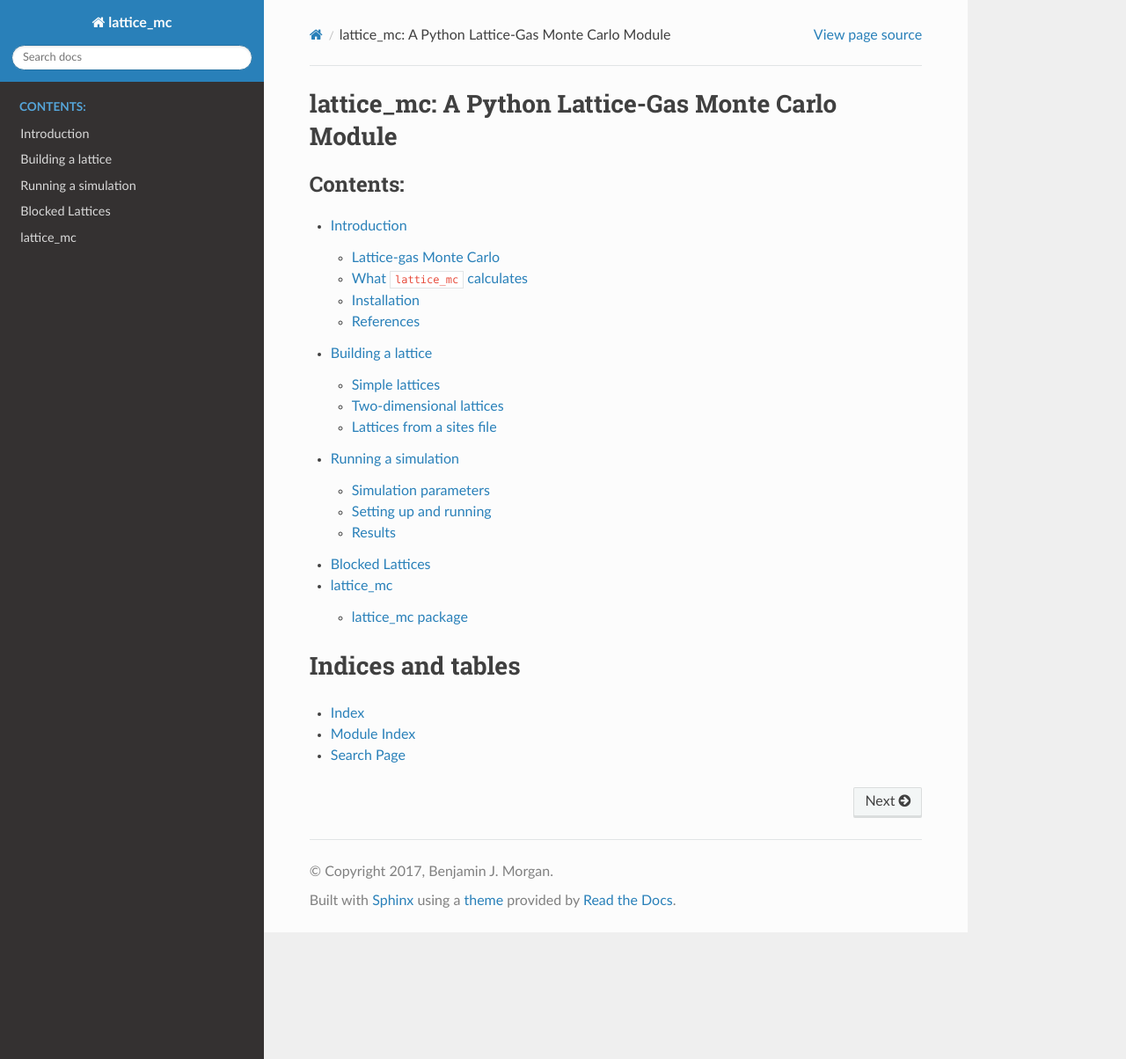
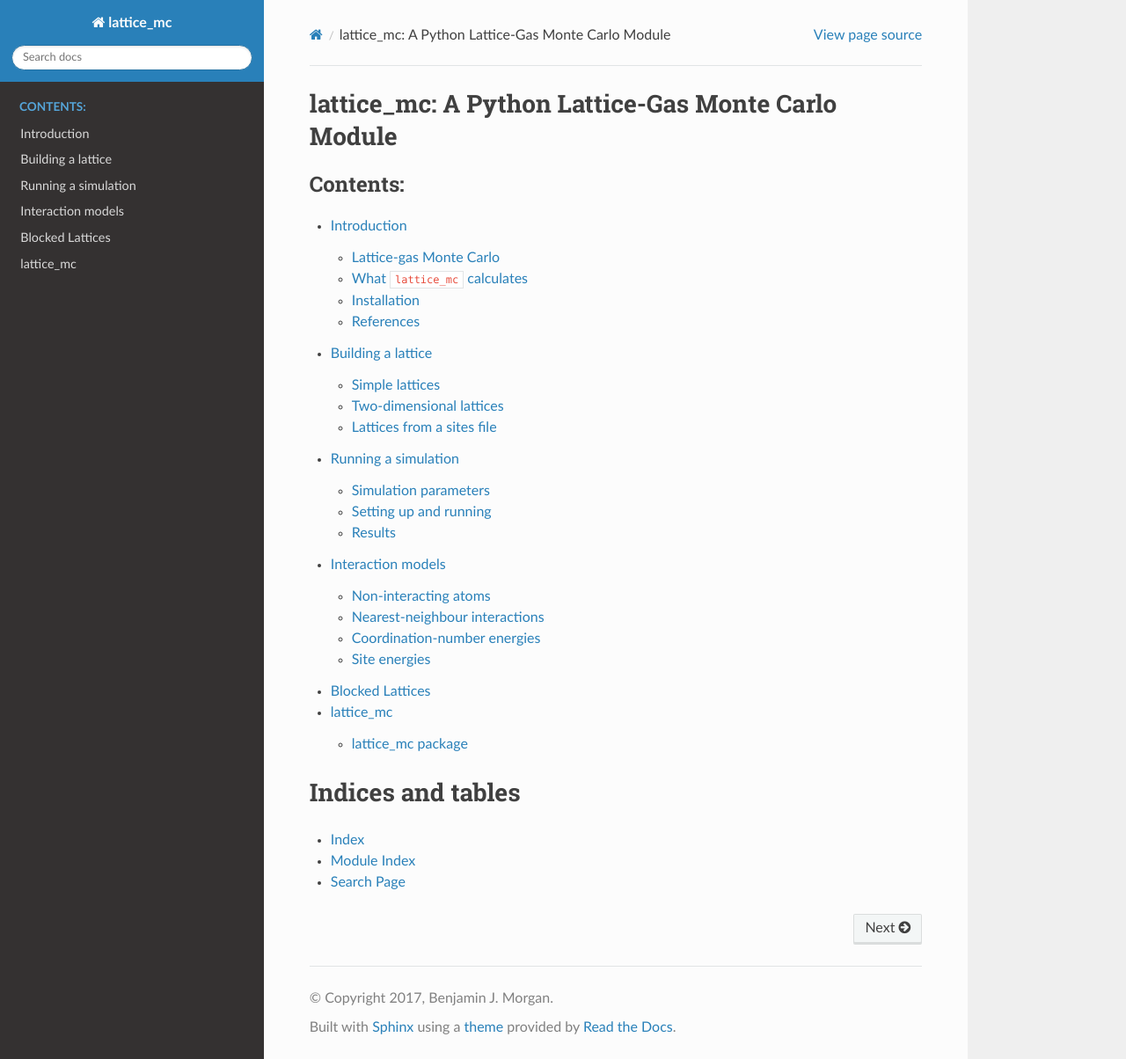
Before and after one commit to bjmorgan/lattice_mc, a Sphinx documentation site: the page built from docs/source/index.rst, in a window 1280 px wide and 1204 px high. Shown: the whole window at 88% size. Built offline with Sphinx 7.4.7 and the Read the Docs theme 3.1.0, drawn with Linux system fonts in a browser that asks for light colours; some of the changed lines change nothing that is shown.

Commit message:
Add user guide page on interaction models

```diff
--- a/docs/source/index.rst
+++ b/docs/source/index.rst
@@ -8,6 +8,7 @@
    introduction
    building_lattices
    running_simulations
+   interaction_models
    blocked_lattice
    modules
 
--- /dev/null
+++ b/docs/source/interaction_models.rst
@@ -0,0 +1,121 @@
+Interaction models
+==================
+
+The rate of each jump is :math:`\nu_0 P`, where :math:`\nu_0` is the rate prefactor
+and :math:`P` is the Metropolis probability for the change in energy,
+:math:`\Delta E`, that the jump would cause:
+
+.. math::
+
+    P = \begin{cases}
+        1 & \Delta E \le 0 \\
+        \exp(-\Delta E / kT) & \Delta E > 0
+    \end{cases}
+
+The interaction model defines :math:`\Delta E`. The energy terms below can be
+combined, and all energies are in eV.
+
+The examples on this page share this set-up: a honeycomb lattice with alternating
+``'A'`` and ``'B'`` sites, so that every ``'A'`` site has three ``'B'`` neighbours,
+and vice versa.
+
+.. testcode::
+
+    import lattice_mc
+    from lattice_mc import init_lattice
+
+    params = lattice_mc.SimulationParameters(temperature=298.0, rate_prefactor=1e13)
+
+    def new_simulation():
+        simulation = lattice_mc.Simulation(params)
+        simulation.lattice = init_lattice.honeycomb_lattice(2, 2, 1.0, alternating_sites=True)
+        simulation.set_number_of_atoms(4)
+        simulation.set_number_of_jumps(200)
+        return simulation
+
+Non-interacting atoms
+---------------------
+
+By default, the only interaction is volume exclusion: two atoms cannot occupy the
+same site. Every allowed jump has :math:`\Delta E = 0`.
+
+.. testcode::
+
+    simulation = new_simulation()
+    simulation.run()
+    print(simulation.has_run)
+
+.. testoutput::
+
+    True
+
+Nearest-neighbour interactions
+------------------------------
+
+:meth:`~lattice_mc.simulation.Simulation.set_nn_energy` sets an interaction energy for
+each pair of occupied neighbouring sites. A positive energy is a repulsion.
+
+.. testcode::
+
+    simulation = new_simulation()
+    simulation.set_nn_energy(0.1)
+    simulation.setup_lookup_table()
+    simulation.run()
+    print(simulation.has_run)
+
+.. testoutput::
+
+    True
+
+:meth:`~lattice_mc.simulation.Simulation.setup_lookup_table` is optional. It
+precalculates the probability of every possible jump, which speeds up simulations
+with nearest-neighbour interactions. Without a table, probabilities are calculated
+as they are needed. The table includes the site energies and the nearest-neighbour
+energy set when it is created, so set those first. It does not include
+coordination-number energies.
+
+Coordination-number energies
+----------------------------
+
+:meth:`~lattice_mc.simulation.Simulation.set_cn_energies` gives each site an energy
+that depends on how many of its neighbours are occupied. The energies are nested by
+site label, then by the label of the neighbouring sites, then by the number of those
+neighbours that are occupied. The energy of a site is the sum of its energies for each
+neighbouring label, and must be given for every possible number of occupied
+neighbours.
+
+.. testcode::
+
+    simulation = new_simulation()
+    cn = {0: 0.0, 1: 0.1, 2: 0.2, 3: 0.3}
+    simulation.set_cn_energies({"A": {"B": cn}, "B": {"A": cn}})
+    simulation.run()
+    print(simulation.has_run)
+
+.. testoutput::
+
+    True
+
+Do not use a lookup table with coordination-number energies, because the table does
+not include them.
+
+Site energies
+-------------
+
+:meth:`~lattice_mc.simulation.Simulation.set_site_energies` gives every site with a
+given label an occupation energy. Here ``'B'`` sites are 0.1 eV less favourable than
+``'A'`` sites, so atoms spend more time on ``'A'`` sites:
+
+.. testcode::
+
+    simulation = new_simulation()
+    simulation.set_site_energies({"A": 0.0, "B": 0.1})
+    simulation.run()
+    print(simulation.has_run)
+
+.. testoutput::
+
+    True
+
+Site energies can also be given per site in a sites file (see
+:doc:`building_lattices`).
```
